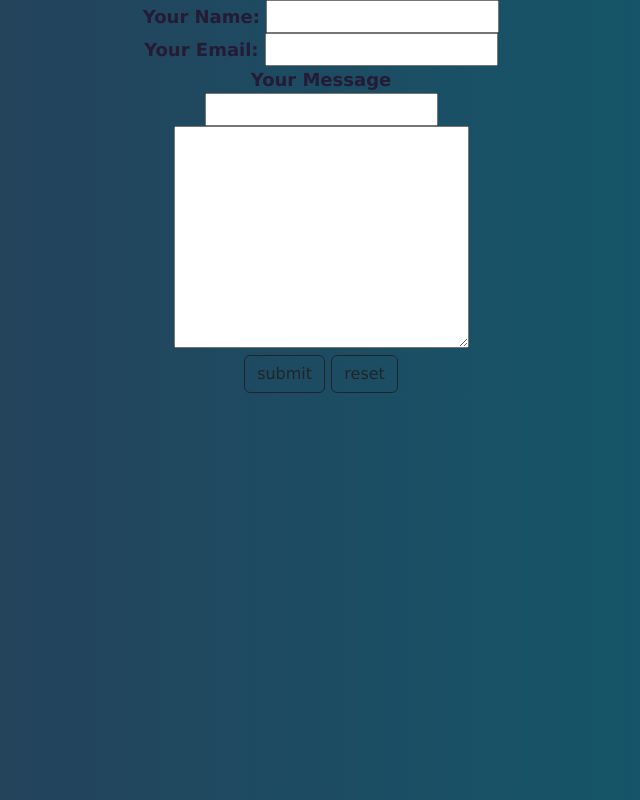
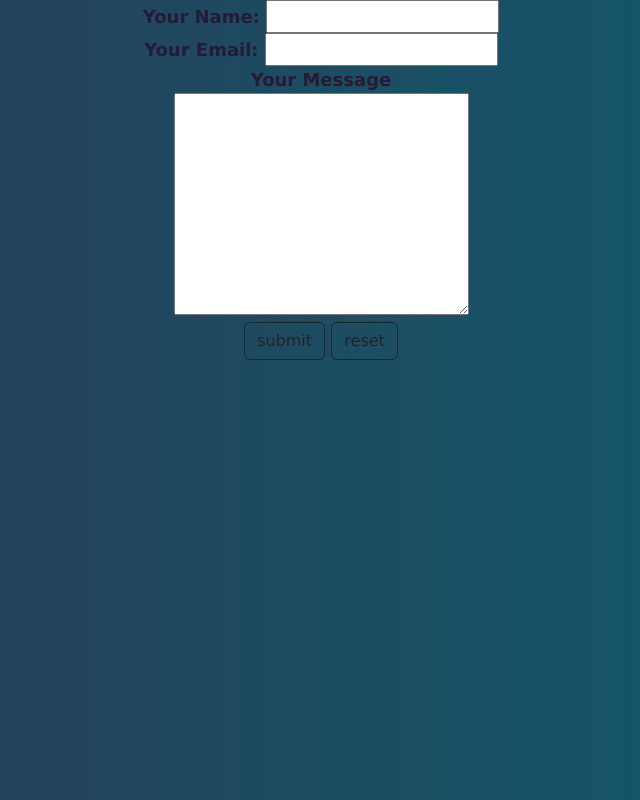
Before and after one commit to joyboy7867/protfo-card, a plain HTML site: page mail.html in a window 1280 px wide. Shown: the whole page, without its empty margins (319-959 px from the left). Drawn offline with nearby package versions, Linux system fonts and the light colour scheme.

Commit message:
Update mail.html

```diff
--- a/mail.html
+++ b/mail.html
@@ -16,7 +16,7 @@
         <label>Your Email:</label>
         <input type="email"name="your mail"value=""><br>
         <label>Your Message</label><br>
-        <input type="text"name="text1"value=""><br>
+<!--         <input type="text"name="text1"value=""><br> -->
         <textarea name="Message" id="" cols="30" rows="8"></textarea><br>
         <button class="btn btn-outline-dark" type="submit">submit</button>
         <button class="btn btn-outline-dark" type="reset">reset</button>
```
